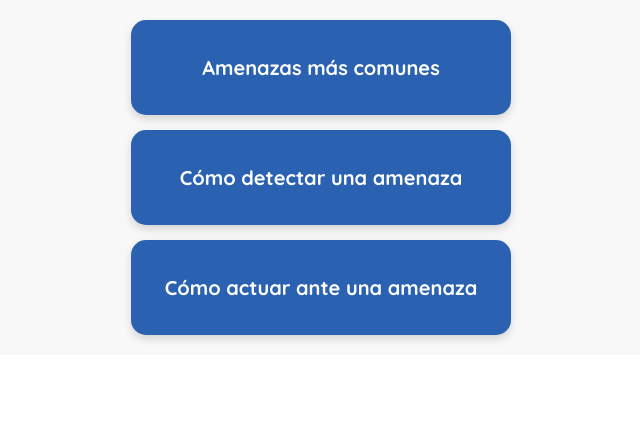
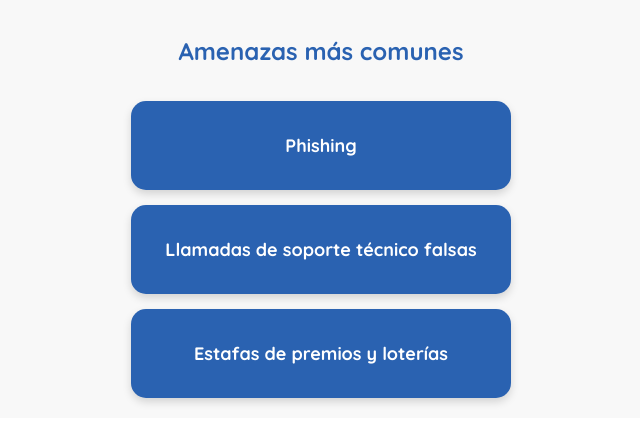
Before and after one commit to Scamonitor/front, a React (Create React App) app in the folder scam-monitor-front/: page /education in a window 1280 px wide. Shown: the top 444 px of the page, without its empty margins (339-979 px from the left). Built offline with nearby package versions, Linux system fonts and the light colour scheme.

Commit message:
Modified Education route

```diff
--- a/scam-monitor-front/src/routes/Education.jsx
+++ b/scam-monitor-front/src/routes/Education.jsx
@@ -6,26 +6,28 @@ function Education() {
 
   return (
     <div className="education-container">
+      <h1 className="education-main-title">Amenazas más comunes</h1>
+
       <div
         className="education-card"
-        onClick={() => navigate('/education/common-threats')}
+        onClick={() => navigate('/education/phishing')}
         style={{ cursor: 'pointer' }}
       >
-        <p className="education-title">Amenazas más comunes</p>
+        <p className="education-title">Phishing</p>
       </div>
       <div
         className="education-card"
-        onClick={() => navigate('/education/detect-threats')}
+        onClick={() => navigate('/education/tec_support_calls')}
         style={{ cursor: 'pointer' }}
       >
-        <p className="education-title">Cómo detectar una amenaza</p>
+        <p className="education-title">Llamadas de soporte técnico falsas</p>
       </div>
       <div
         className="education-card"
-        onClick={() => navigate('/education/react-threats')}
+        onClick={() => navigate('/education/prices_lotery')}
         style={{ cursor: 'pointer' }}
       >
-        <p className="education-title">Cómo actuar ante una amenaza</p>
+        <p className="education-title">Estafas de premios y loterías</p>
       </div>
     </div>
   );
--- a/scam-monitor-front/src/styles/education.css
+++ b/scam-monitor-front/src/styles/education.css
@@ -7,6 +7,14 @@
     background-color: #F8F8F8;
     width: 100%;
     justify-content: center;
+}
+
+.education-main-title {
+    font-size: 24px;
+    font-weight: bold;
+    color: #2A62B1;
+    text-align: center;
+    margin-bottom: 20px;
 }
 
 .education-card {
@@ -24,7 +32,7 @@
 }
 
 .education-title {
-    font-size: 20px;
+    font-size: 18px;
     font-weight: bold;
     text-align: center;
     color: white;
```
